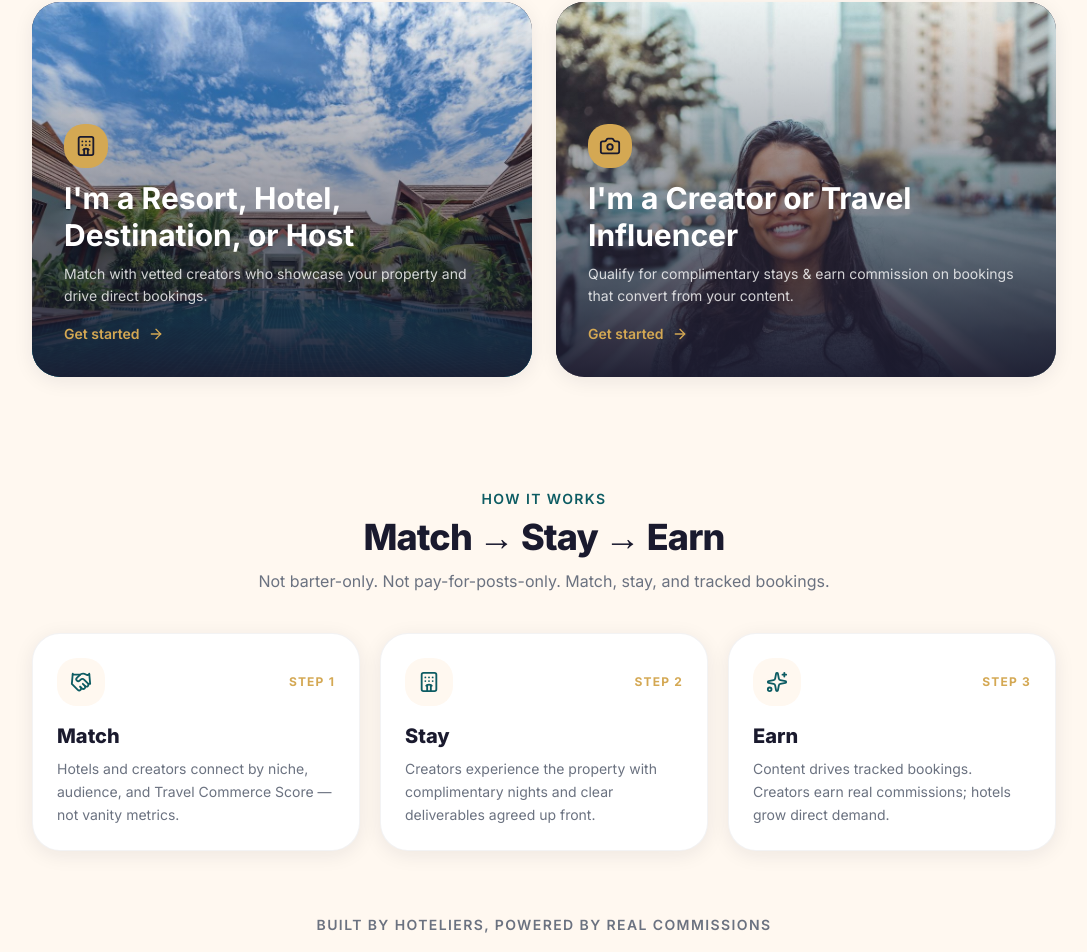
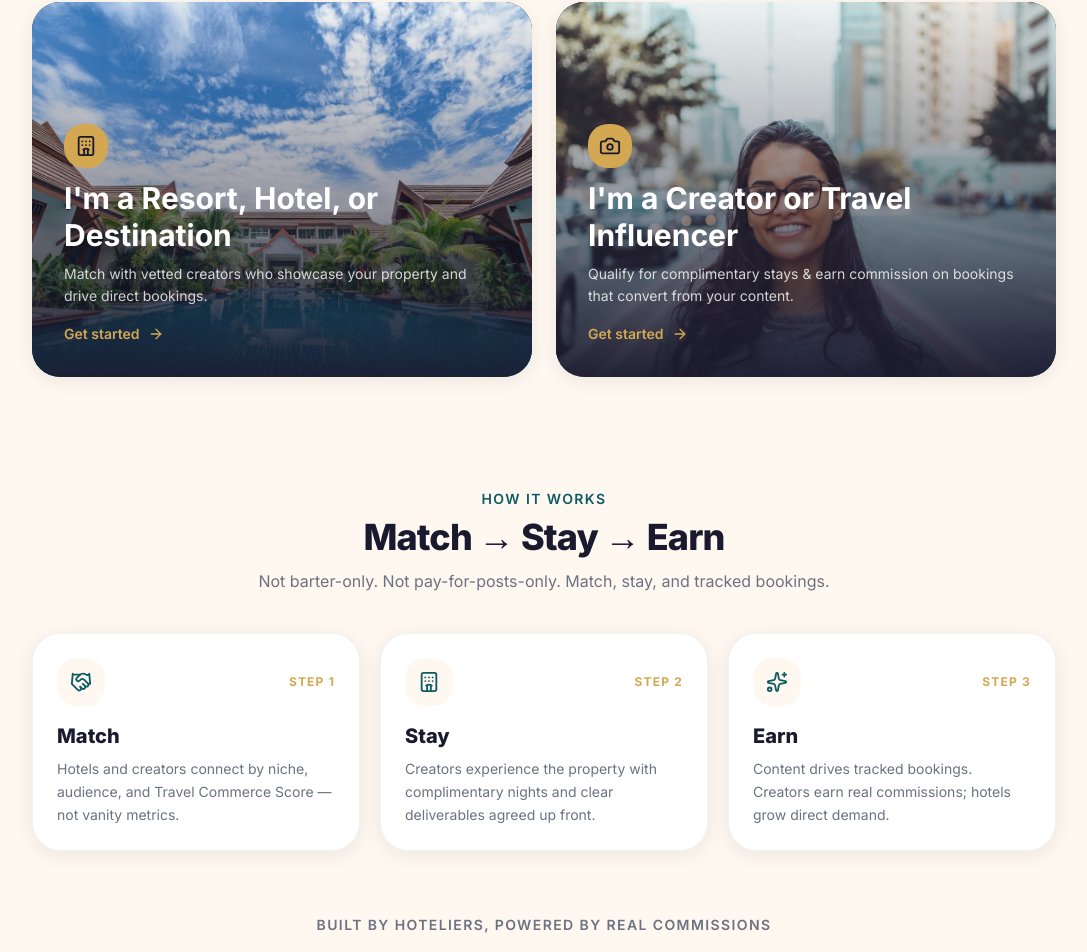
Before and after one commit to Halinfl/Stayflow, a Next.js app: page / in a window 1280 px wide. Shown: the part 774-1726 px from the top of the page, without its empty margins (96-1183 px from the left). Built offline with nearby package versions, Linux system fonts and the light colour scheme.

Commit message:
Drop Host from PathCards hotel title.
Align the hotel path card with Resort/Hotel hero CTA language while keeping Destination.

```diff
--- a/components/PathCards.tsx
+++ b/components/PathCards.tsx
@@ -9,7 +9,7 @@ import SafeImage from "@/components/SafeImage";
 const paths = [
   {
     key: "hotel",
-    title: "I'm a Resort, Hotel, Destination, or Host",
+    title: "I'm a Resort, Hotel, or Destination",
     desc: "Match with vetted creators who showcase your property and drive direct bookings.",
     href: "/hotel-path",
     image: "/images/paths/hotel.jpg",
```
